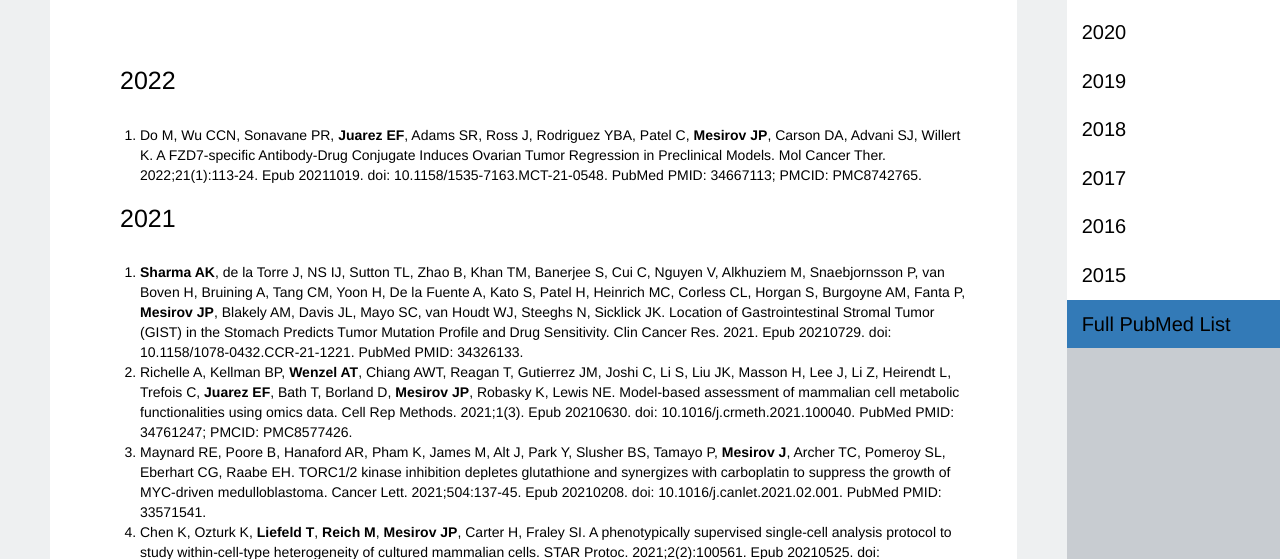
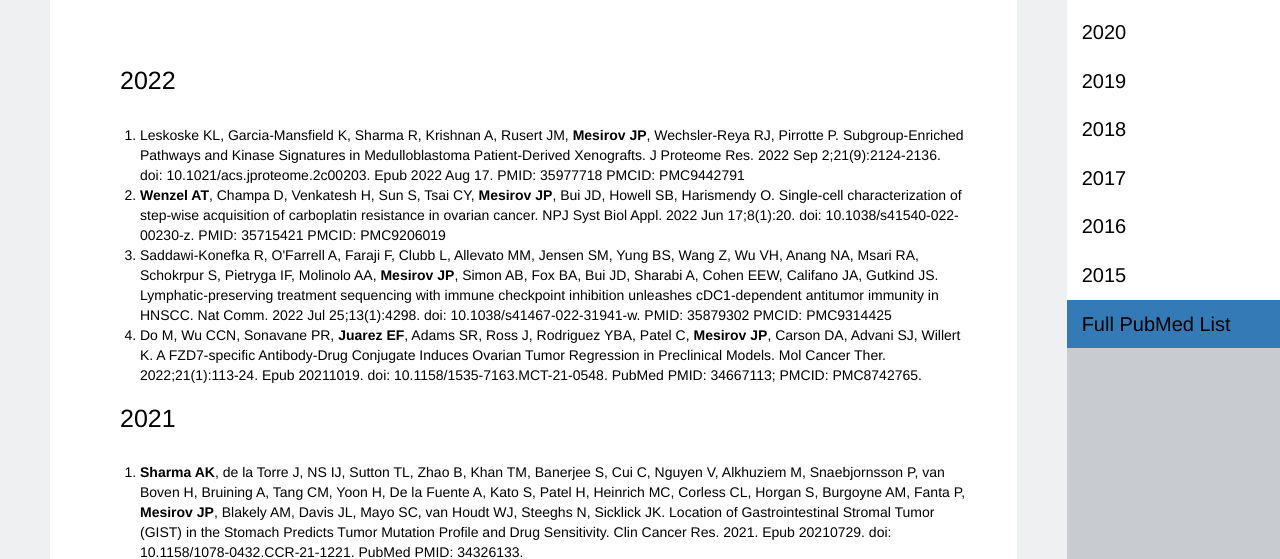
Before and after one commit to mesirovlab/mesirov-lab-website, a plain HTML site: page pubs/index.html in a window 1280 px wide. Shown: the part 231-790 px from the top of the page. Drawn offline with nearby package versions, Linux system fonts and the light colour scheme.

Commit message:
add new pubs

```diff
--- a/pubs/index.html
+++ b/pubs/index.html
@@ -89,6 +89,11 @@
             <div id="section9" class="">
                 <h2 class="" style="padding: 20px; padding-top: 0px;">2022</h2>
                 <ol>
+                    <li>Leskoske KL, Garcia-Mansfield K, Sharma R, Krishnan A, Rusert JM, <b>Mesirov JP</b>, Wechsler-Reya RJ, Pirrotte P. Subgroup-Enriched Pathways and Kinase Signatures in Medulloblastoma Patient-Derived Xenografts. J Proteome Res. 2022 Sep 2;21(9):2124-2136. doi: 10.1021/acs.jproteome.2c00203. Epub 2022 Aug 17. PMID: 35977718 PMCID: PMC9442791
+                    </li>
+                    <li><b>Wenzel AT</b>, Champa D, Venkatesh H, Sun S, Tsai CY, <b>Mesirov JP</b>, Bui JD, Howell SB, Harismendy O. Single-cell characterization of step-wise acquisition of carboplatin resistance in ovarian cancer. NPJ Syst Biol Appl. 2022 Jun 17;8(1):20. doi: 10.1038/s41540-022-00230-z. PMID: 35715421 PMCID: PMC9206019
+                    </li>
+                    <li>Saddawi-Konefka R, O'Farrell A, Faraji F, Clubb L, Allevato MM, Jensen SM, Yung BS, Wang Z, Wu VH, Anang NA, Msari RA, Schokrpur S, Pietryga IF, Molinolo AA, <b>Mesirov JP</b>, Simon AB, Fox BA, Bui JD, Sharabi A, Cohen EEW, Califano JA, Gutkind JS. Lymphatic-preserving treatment sequencing with immune checkpoint inhibition unleashes cDC1-dependent antitumor immunity in HNSCC. Nat Comm. 2022 Jul 25;13(1):4298. doi: 10.1038/s41467-022-31941-w. PMID: 35879302 PMCID: PMC9314425 </li>
                     <li>Do M, Wu CCN, Sonavane PR, <b>Juarez EF</b>, Adams SR, Ross J, Rodriguez YBA, Patel C, <b>Mesirov JP</b>, Carson DA, Advani SJ, Willert K. A FZD7-specific Antibody-Drug Conjugate Induces Ovarian Tumor Regression in Preclinical Models. Mol Cancer Ther. 2022;21(1):113-24. Epub 20211019. doi: 10.1158/1535-7163.MCT-21-0548. PubMed PMID: 34667113; PMCID: PMC8742765.</li>
                 </ol>
             </div>
```
